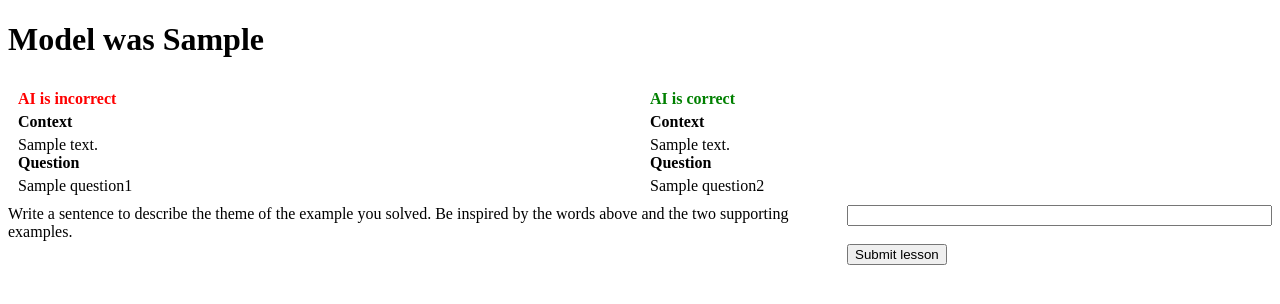
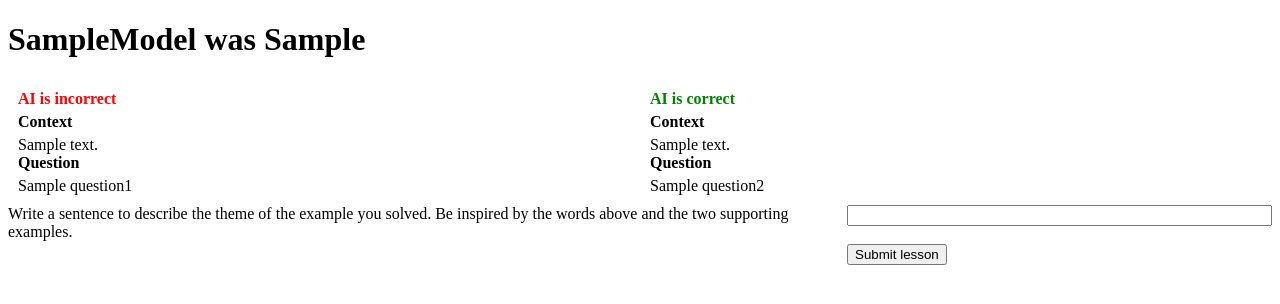
Before and after one commit to erip/defer-to-classifiers-hacker, a Flask app: template templates/teaching.html in a window 1280 px wide. Shown: the top 304 px of the page. Run offline with Flask 3, Linux system fonts and the light colour scheme; the template is opened without the code that fills it: most values are stand-ins (such as "Sample title", 1, 10 or a date in 2020).

Commit message:
add human answer labeling.

```diff
--- a/app.py
+++ b/app.py
@@ -34,7 +34,8 @@ def index():
 
 @app.route("/", methods=["POST"])
 def index_post():
-  return redirect(url_for("teaching"))
+   current_app.human_answer = request.form["answer"]
+   return redirect(url_for("teaching"))
 
 @app.route('/teaching')
 def teaching():
@@ -47,13 +48,18 @@ def teaching():
     highlighted_context1 = highlight_random_words(context1.split(), "#FF0000")
     highlighted_context2 = highlight_random_words(context2.split(), "#008000")
 
+    has_human_answer = current_app.human_answer != ""
+    human_correct = current_app.human_answer == current_app.answer
+
     model_correct =  random.random() > 0.5
     model_correct_str = '<span style="background-color:#008000">Correct</span>' if model_correct \
         else  '<span style="background-color:#FF0000">Incorrect</span>'
+    human_correct_str = "" if not has_human_answer else "Human was " + ('<span style="background-color:#008000">Correct</span>; ' if human_correct \
+        else  '<span style="background-color:#FF0000">Incorrect</span>; ')
     current_app.model_correct = model_correct
 
     return render_template(
-        "teaching.html", model_correct=model_correct_str, context1=highlighted_context1,
+        "teaching.html", human_correct=human_correct_str, model_correct=model_correct_str, context1=highlighted_context1,
         question1=option1["question"], context2=highlighted_context2, question2=option2["question"]
     )
 
--- a/templates/teaching.html
+++ b/templates/teaching.html
@@ -51,7 +51,7 @@ Based on ChatGPT answer with prompt: Can you create an HTML file which displays
 	</style>
 </head>
 <body>
-        <h1>Model was {{ model_correct | safe }}</h1>
+        <h1>{{ human_correct | safe }}Model was {{ model_correct | safe }}</h1>
 	<div class="container">
 		<div class="column">
                 <div class="header red">AI is incorrect</div>
```
